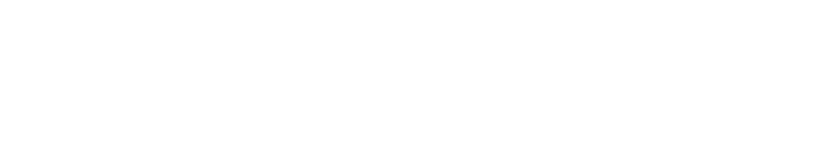
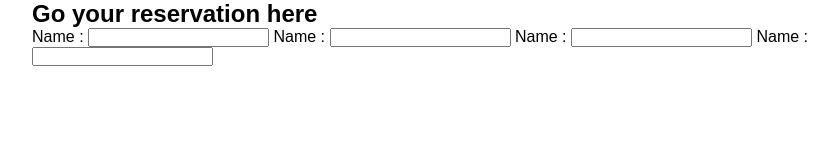
Before and after one commit to NoelGamaliel/concours-web, a plain HTML site: page reservation.html in a window 1280 px wide. Shown: the whole page, without its empty margins (128-966 px from the left). Drawn offline with Linux system fonts and the light colour scheme.

Commit message:
Ajout the form for reservation

```diff
--- a/reservation.html
+++ b/reservation.html
@@ -14,6 +14,31 @@
     <title>Reservation</title>
 </head>
 <body>
+    <main>
+        <!-- Banner reservation -->
+        <section class="banner-reservation">
+            <div class="container">
+                <h1>Go your reservation here</h1>
+            </div>
+        </section>
 
+        <!-- formulaire -->
+        <section class="container-group-form">
+            <div class="container">
+                <div class="container-fluid">
+                    <form action="" method="post">
+                        <label for="name">Name :</label>
+                        <input type="text" name="" id="name">
+                        <label for="name">Name :</label>
+                        <input type="text" name="" id="name">
+                        <label for="name">Name :</label>
+                        <input type="text" name="" id="name">
+                        <label for="name">Name :</label>
+                        <input type="text" name="" id="name">
+                    </form>
+                </div>
+            </div>
+        </section>
+    </main>
 </body>
 </html>
```
